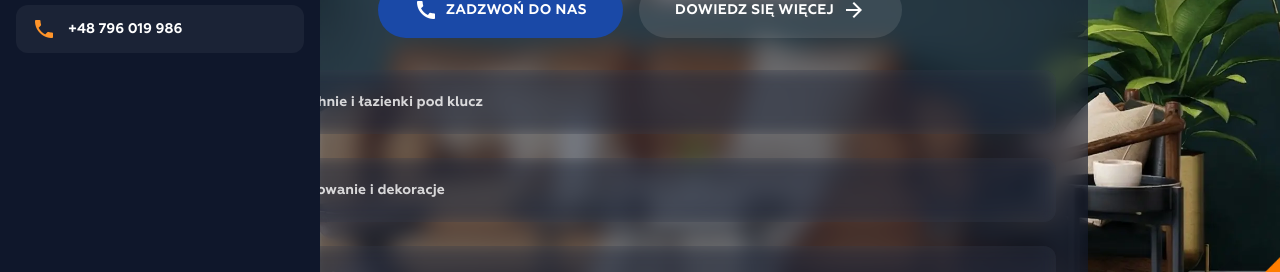
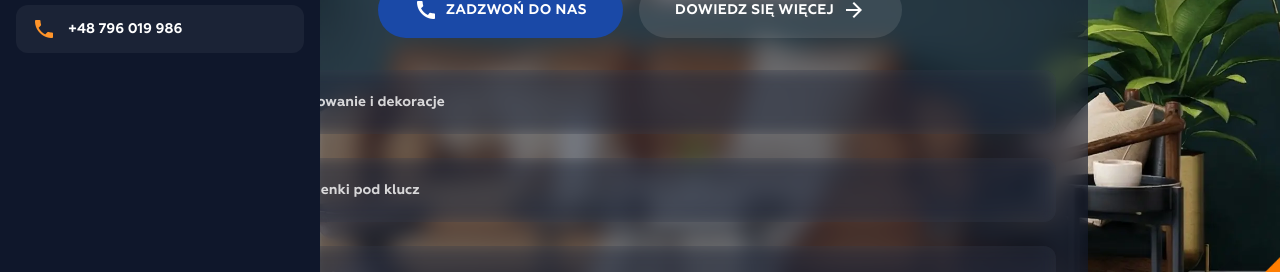
Before and after one commit to r-senchuk/amf-remont, a React (Vite) app: page / in a window 1280 px wide. Shown: the part 439-711 px from the top of the page. Built offline with nearby package versions, Linux system fonts and the light colour scheme.

Commit message:
"Kuchni" deleted

```diff
--- a/src/components/pages/HomePage/HomePage.jsx
+++ b/src/components/pages/HomePage/HomePage.jsx
@@ -123,13 +123,14 @@ function HomePage({ scrollToContact = false }) {
             </div>
 
             <div className="grid grid-cols-1 gap-6 sm:grid-cols-3">
-              <div className="flex items-center gap-3 rounded-xl bg-white/5 px-4 py-3 shadow-sm backdrop-blur">
-                <img src="/assets/icons/kitchen.svg" alt="" className="h-10 w-10 opacity-80" />
-                <div className="text-left text-sm font-semibold leading-tight text-white/80">Kuchnie i łazienki pod klucz</div>
-              </div>
+
               <div className="flex items-center gap-3 rounded-xl bg-white/5 px-4 py-3 shadow-sm backdrop-blur">
                 <img src="/assets/icons/painting.svg" alt="" className="h-10 w-10 opacity-80" />
                 <div className="text-left text-sm font-semibold leading-tight text-white/80">Malowanie i dekoracje</div>
+              </div>
+              <div className="flex items-center gap-3 rounded-xl bg-white/5 px-4 py-3 shadow-sm backdrop-blur">
+                <img src="/assets/icons/kitchen.svg" alt="" className="h-10 w-10 opacity-80" />
+                <div className="text-left text-sm font-semibold leading-tight text-white/80"> Łazienki pod klucz</div>
               </div>
               <div className="flex items-center gap-3 rounded-xl bg-white/5 px-4 py-3 shadow-sm backdrop-blur">
                 <img src="/assets/icons/hummer.svg" alt="" className="h-10 w-10 opacity-80" />
```
